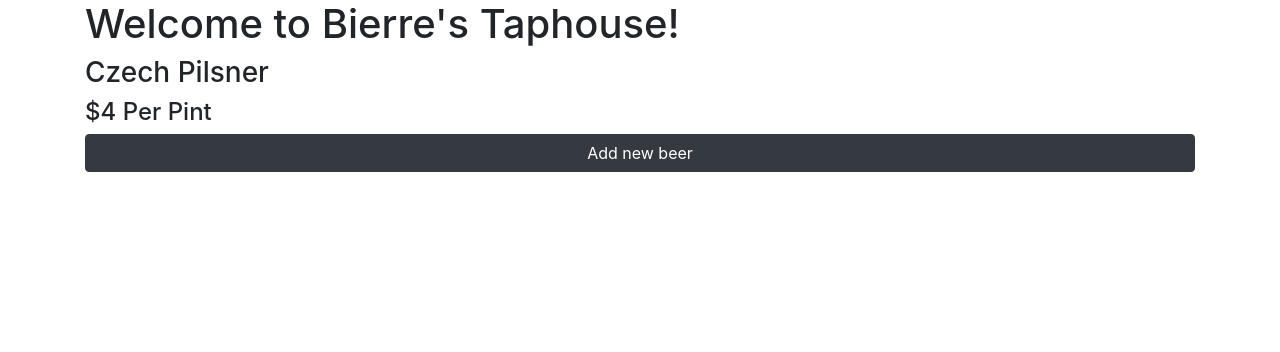
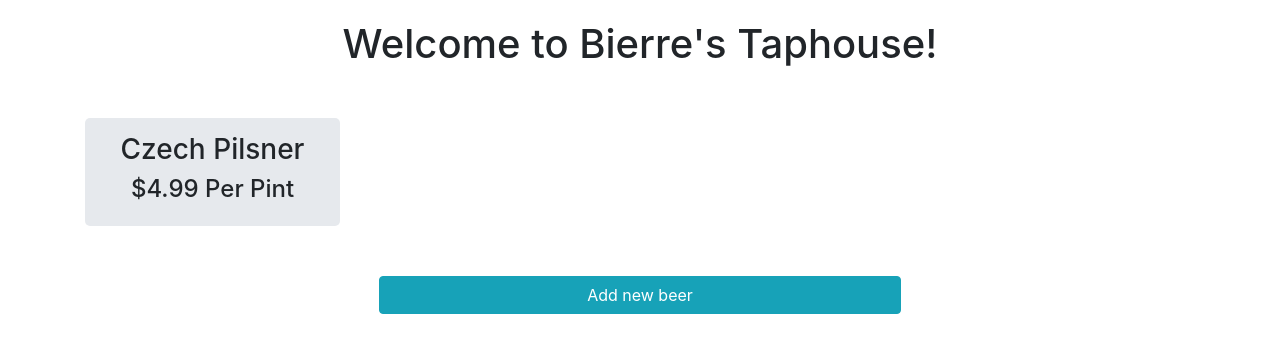
Before and after one commit to MaxBrockbank/Bierres_Taphouse, a React (Create React App) app: page / in a window 1280 px wide. Shown: the top 352 px of the page. Built offline with nearby package versions, Linux system fonts and the light colour scheme.

Commit message:
adds serious styling

```diff
--- a/src/App.css
+++ b/src/App.css
@@ -29,12 +29,8 @@
 }
 
 .formMatt, .detailsComp{
-  position: absolute;
-  top: 45%;
-  left: 50%;
-  width: 40%;
-  margin: 20px 0;
-  transform: translate(-50%, -50%);
+  width: 47%;
+  margin: 0 auto;
 }
 
 .detailsComp button{
@@ -47,7 +43,7 @@
   display: block;
   margin: 10px 0 5px 0;
   width: 100%;
-  padding: 5px 0;
+  padding: 6px 10px;
   border: 1px solid black;
   border-radius: 5px;
 }
@@ -67,10 +63,30 @@
 }
 
 .returnBut{
-  width: 100%;
+  margin:50px auto;
+  display: block;
+  width: 47%;
 }
 
+.headerCenter{
+  text-align: center;
+  margin-bottom: 50px;
+}
 
+.pageAdjust{
+  margin-top: 20px;
+}
+
+.beerCard{
+  border-radius: 5px;
+  padding: 15px;
+  background-color:#e6e9ed;
+  text-align: center;
+}
+
+.redText{
+  color:red;
+}
 @keyframes App-logo-spin {
   from {
     transform: rotate(0deg);
--- a/src/Components/App.js
+++ b/src/Components/App.js
@@ -8,8 +8,10 @@ function App() {
   return (
     <React.Fragment>
       <Container>
-        <Header />
-        <Control />
+        <div className="pageAdjust">
+          <Header />
+          <Control />
+        </div>
       </Container>
     </React.Fragment>
   );
--- a/src/Components/Beer.js
+++ b/src/Components/Beer.js
@@ -4,7 +4,7 @@ import PropTypes from 'prop-types';
 function Beer(props){
   return(
     <React.Fragment>
-      <div onClick={() => props.whenBeerClicked(props.id)}>
+      <div onClick={() => props.whenBeerClicked(props.id)} className="beerCard">
         <h3>{props.name}</h3>
         <h4>${props.price} Per Pint</h4>
       </div>
--- a/src/Components/BeerDetails.js
+++ b/src/Components/BeerDetails.js
@@ -43,14 +43,27 @@ function BeerDetails(props){
   return(
     <React.Fragment>
         <div className="detailsComp">
-          <h3>{beer.brand}</h3>
-          <h3>{beer.name}</h3>
-          <h4>${beer.price} Per Pint</h4>
-          <h4>{beer.ABV}%</h4>
-          {messages}
+          <Row>
+            <Col>Brand</Col>
+            <Col>Name:</Col>
+          </Row>
+          <Row>
+            <Col><h3>{beer.brand}</h3></Col>
+            <Col><h3>{beer.name}</h3></Col>
+          </Row>
+          <Row>
+            <Col>Price:</Col>
+            <Col>ABV:</Col>
+          </Row>
+          <Row>
+            <Col><h4>${beer.price} Per Pint</h4></Col>
+            <Col><h4>{beer.ABV}%</h4></Col>
+          </Row>
+          <i className="redText">{messages}</i>
+          <br/>
           {stockElements}
-          <button onClick={props.onClickingEdit} className="btn btn-dark editBut">Edit this Beer</button>
-          <button onClick ={() => props.onClickingDelete(beer.id)} className="btn btn-dark editBut">Delete this beer</button>
+          <button onClick={props.onClickingEdit} className="btn btn-warning editBut">Edit this Beer</button>
+          <button onClick ={() => props.onClickingDelete(beer.id)} className="btn btn-danger editBut">Delete this beer</button>
         </div>
     </React.Fragment>
   );
--- a/src/Components/BeerList.js
+++ b/src/Components/BeerList.js
@@ -34,7 +34,7 @@ function BeerList(props){
                   whenBeerClicked = {props.onBeerSelection}
                   name={beer.name}
                   brand={beer.brand}
-                  price={parseInt(beer.price)}
+                  price={parseFloat(beer.price)}
                   ABV={parseInt(beer.ABV)}
                   quantity={parseInt(beer.quantity)}
                   id={beer.id}
--- a/src/Components/Control.js
+++ b/src/Components/Control.js
@@ -121,7 +121,7 @@ class Control extends React.Component{
     return(
       <React.Fragment>
         {currentComponent}
-        <button onClick={this.handleClick} className="btn btn-dark returnBut">{buttonText}</button>
+        <button onClick={this.handleClick} className="btn btn-info returnBut">{buttonText}</button>
       </React.Fragment>
     );
   }
--- a/src/Components/Header.js
+++ b/src/Components/Header.js
@@ -3,7 +3,7 @@ import './../App.css';
 
 function Header(){
   return(
-    <h1>Welcome to Bierre's Taphouse!</h1>
+    <h1 className="headerCenter">Welcome to Bierre's Taphouse!</h1>
   );
 }
 
```
